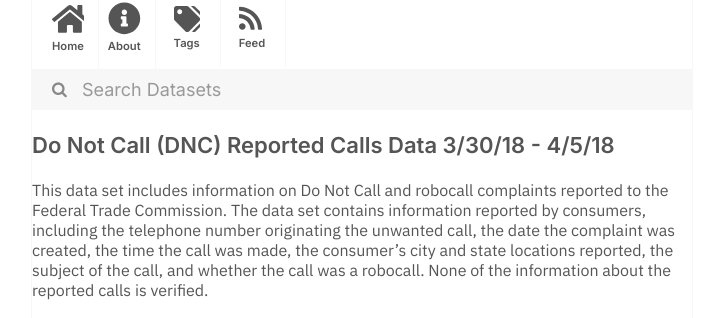
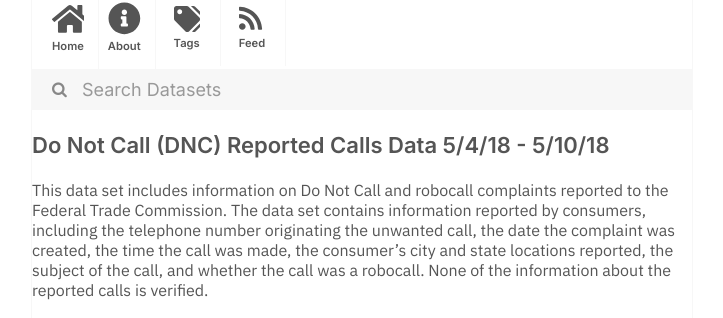
Before and after one commit to dayda-entities/federal-trade-commission, a Jekyll site: the page built from _posts/2020-11-12-do-not-call-dnc-reported-calls.md, in a window 1280 px wide. Shown: the part 216-534 px from the top of the page, without its empty margins (278-1001 px from the left). Built offline with Jekyll 4.4.1, drawn with Linux system fonts in a browser that asks for light colours.

Commit message:
Publish Data

```diff
--- a/_posts/2020-11-12-do-not-call-dnc-reported-calls.md
+++ b/_posts/2020-11-12-do-not-call-dnc-reported-calls.md
@@ -1,7 +1,7 @@
 ---
-title: Do Not Call (DNC) Reported Calls Data 3/30/18 - 4/5/18
-created: '2020-11-12T12:20:35.664500'
-modified: '2020-11-12T12:20:35.664510'
+title: Do Not Call (DNC) Reported Calls Data 5/4/18 - 5/10/18
+created: '2020-11-12T12:20:37.470532'
+modified: '2020-11-12T12:20:37.470541'
 state: active
 type: dataset
 tags:
@@ -12,7 +12,7 @@ tags:
   - Robocalls
 groups: []
 csv_url: >-
-  https://www.ftc.gov/sites/default/files/dnc_complaint_numbers_2018-04-02-06.csv
+  https://www.ftc.gov/sites/default/files/dnc_complaint_numbers_2018-05-07-11.csv
 json_url: ''
 layout: post
 
```
